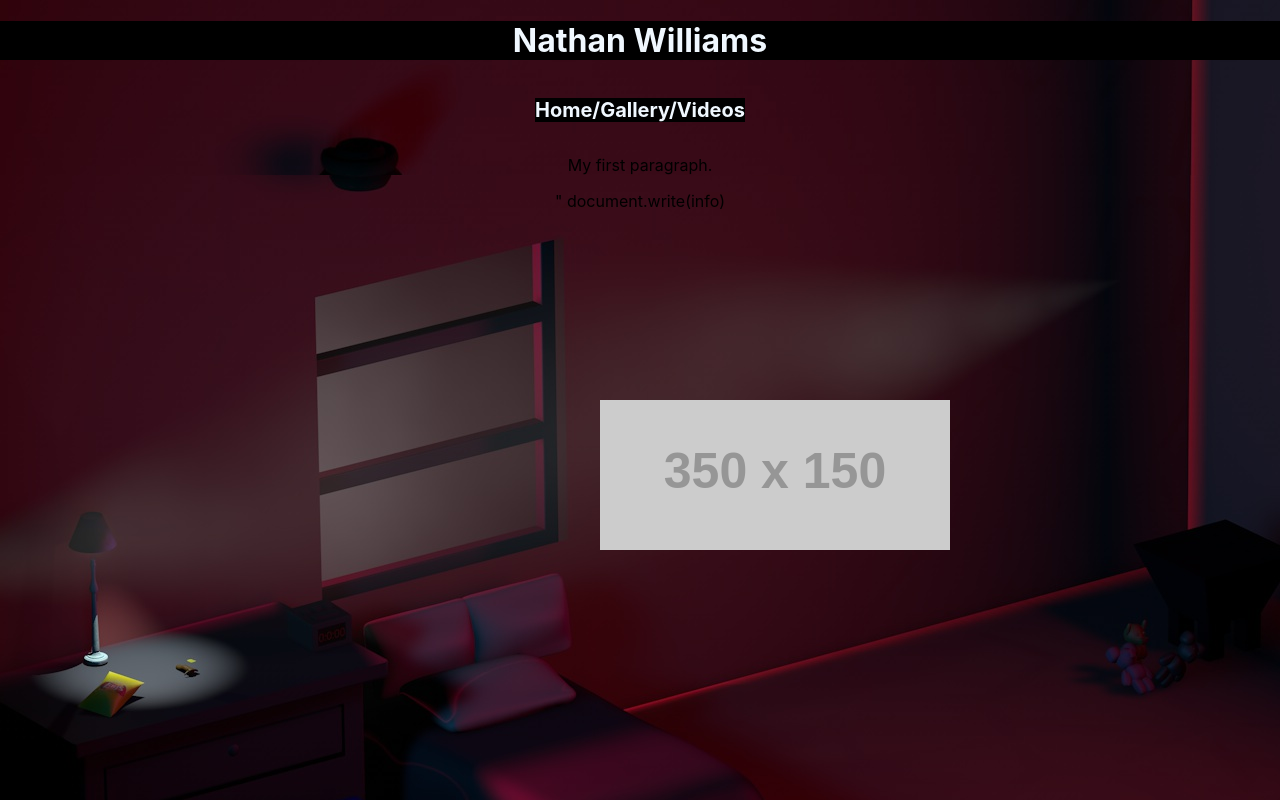
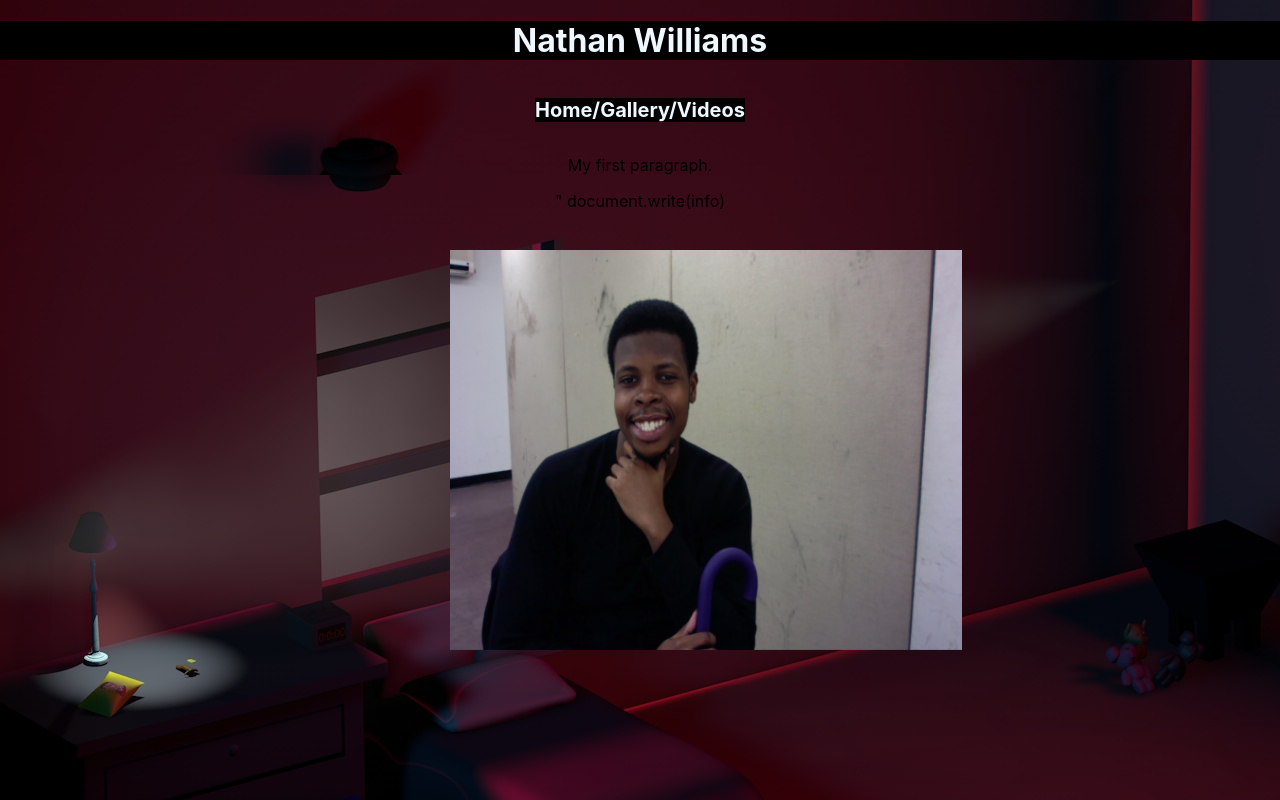
Before and after one commit to nathanok/nathanok.github.io, a React (Create React App) app: page / in a window 1280 px wide. Built offline with nearby package versions, Linux system fonts and the light colour scheme.

Commit message:
added p=my picture

```diff
--- a/src/css/Page.css
+++ b/src/css/Page.css
@@ -20,7 +20,9 @@ background-image: url(".././images/A422roomfullview.jpg");
 div.mypic {
     align-content: center;
     position: fixed;
-    left: 600px;
-    bottom: 250px;
-   content:url(http://placehold.it/350x150);
+    left: 450px;
+    bottom: 150px;
+    width: 40%;
+    height: 50%;
+   content:url(".././images/picof.jpg");
 }
```
Also changed, not shown: src/images/picof.jpg (added).
